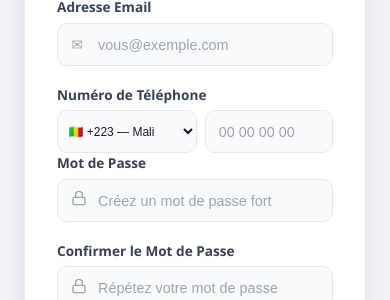
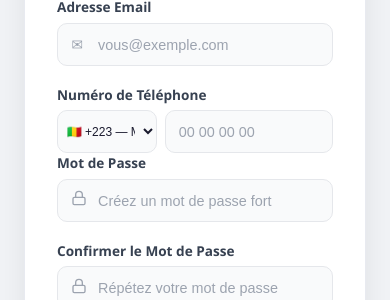
Before and after one commit to aichaag/projet-auth-qr-otp, a Flask app: page /register in a window 390 px wide; the page is wider, and only the part inside the window is pictured. Shown: the part 468-768 px from the top of that part. Run offline with Flask 3, Linux system fonts and the light colour scheme.

Commit message:
Fix phone row et icônes register

```diff
--- a/static/style.css
+++ b/static/style.css
@@ -766,13 +766,13 @@ input::placeholder {
 }
 
 .country-select {
-    flex: 0 0 140px;
-    width: 140px;
+    flex: 0 0 100px;
+    width: 100px;
     min-width: 0;
-    padding: 0.75rem 0.4rem;
+    padding: 0.75rem 0.3rem;
     border: 1.5px solid #e5e7eb;
     border-radius: 10px;
-    font-size: 0.78rem;
+    font-size: 0.75rem;
     color: #1a1a2e;
     background-color: #f9fafb;
     cursor: pointer;
```
